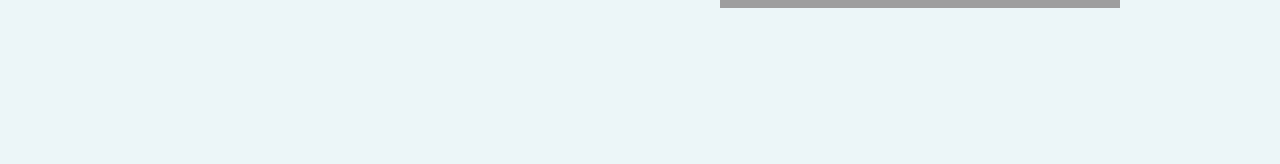
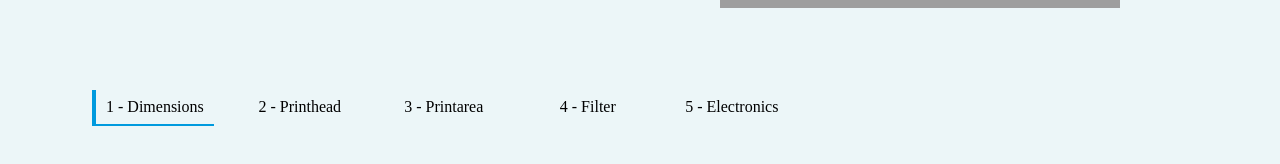
Before and after one commit to jaeger-dvlp/zaxe-frankfurt-landingpage, a React (Create React App) app: page / in a window 1280 px wide. Shown: the part 564-728 px from the top of the page. Built offline with nearby package versions, Linux system fonts and the light colour scheme; grey boxes are pictures that could not be loaded.

Commit message:
Return buttons

```diff
--- a/src/Components/ContentNav.jsx
+++ b/src/Components/ContentNav.jsx
@@ -7,52 +7,61 @@ export default function contentNav() {
   const { selectedPrinter, sections } = useContext(Contexts);
 
   const buttonSetContent = (e) => {
-    setContent(e.target.innerText);
+    setContent(selectedPrinter, e.target.getAttribute('content'));
   };
 
-  const elms = sections.map((theSect, i) => {
-    theSect.sectionCategories.map((theCat) => {
-      if (theCat.selected === true) {
+  const contentElms = sections.map((section) => {
+    if (section.sectionName === selectedPrinter) {
+      return section.sectionCategories.map((category, i) => {
+        if (category.selected === true) {
           return (
             <div
               data-aos="fade-down"
               data-aos-delay={`150` * i}
               className="p-3"
-            key={`${theCat.categoryName}ContentButton`}
+              key={`${category.categoryName}ContentButton`}
             >
               <button
                 type="button"
                 onClick={buttonSetContent}
                 printer={'xlite+'}
-              className="contentNavBtn activePrinter"
+                className="contentNavBtn activeContent"
               >
-              {i + 1} - {theCat.categoryName}
+                {i + 1} - {category.categoryName}
               </button>
             </div>
           );
         } else {
+          return (
             <div
               data-aos="fade-down"
               data-aos-delay={`150` * i}
               className="p-3"
-          key={`${theCat.categoryName}ContentButton`}
+              key={`${category.categoryName}ContentButton`}
             >
               <button
                 type="button"
                 onClick={buttonSetContent}
                 printer={'xlite+'}
                 className="contentNavBtn"
+                content={category.categoryName}
               >
-            {i + 1} - {theCat.categoryName}
+                {i + 1} - {category.categoryName}
               </button>
-        </div>;
+            </div>
+          );
         }
       });
+    }
   });
 
   return (
-    <div className="container mx-auto p-0 py-2">
-      <div className="flex flex-wrap justify-start">{elms}</div>
+    <div
+      data-aos="fade-right"
+      data-aos-delay="1200"
+      className="container mx-auto p-0 py-2"
+    >
+      <div className="flex  justify-start">{contentElms}</div>
     </div>
   );
 }
```
Lines whose indentation alone changed are shown as unchanged.
